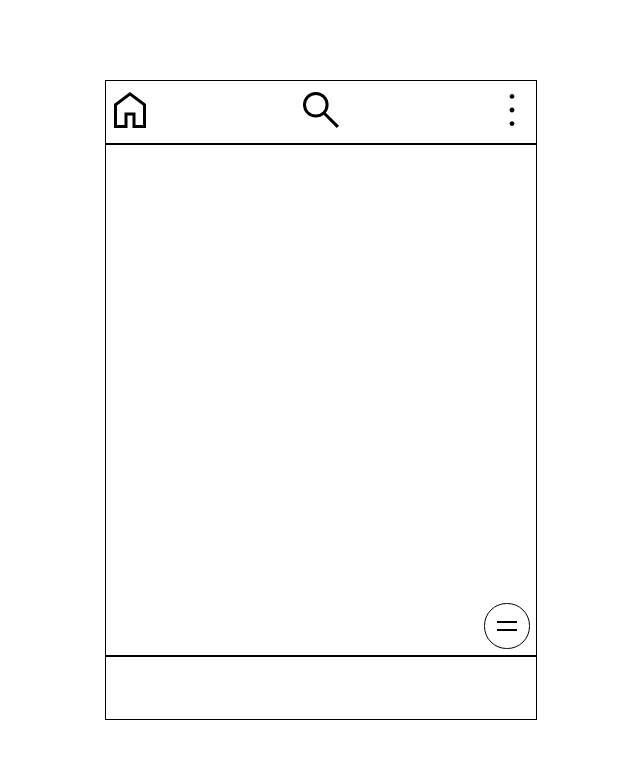
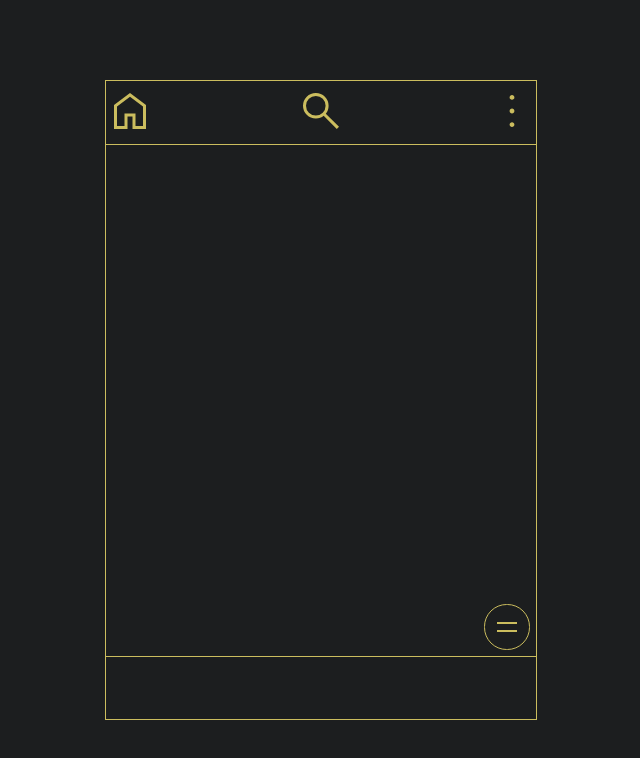
Before and after one commit to samtur/mobileMenu, a website built with webpack: page dist/index.html in a window 1280 px wide. Shown: the whole page, without its empty margins (319-959 px from the left). Built offline with Linux system fonts and the light colour scheme.

Commit message:
Finished practise menu

```diff
--- a/src/style.css
+++ b/src/style.css
@@ -108,12 +108,19 @@ button {
     font-weight: 200;
 }
 
+:root {
+    --color1: #cbbd5e;
+    --color2: #1c1e1f;
+}
+
 * {
     box-sizing: border-box;
 }
 
 
+
 body {
+    background-color: var(--color2);
     font-family: "RobotoMonoLight";
     width: 100vw;
     height: 100vh;
@@ -145,7 +152,8 @@ body {
 /* Menu Content */
 #head {
     grid-row: 1/2;
-    border: 1px black solid;
+    border: 1px var(--color1) solid;
+    border-bottom: 0px;
     display: flex;
     justify-content: space-between;
     align-items: center;
@@ -153,12 +161,13 @@ body {
 
 #body {
     grid-row: 2/3;
-    border: 1px black solid;
+    border: 1px var(--color1) solid;
+    border-bottom: 0px;
 }
 
 #footer {
     grid-row: 3/4;
-    border: 1px black solid;
+    border: 1px var(--color1) solid;
 }
 
 /* Head */
@@ -170,9 +179,10 @@ body {
 }
 
 .icon {
+    cursor: pointer;
     width: 3em;
     height: 3em;
-    filter: invert(0%) sepia(100%) saturate(5%) hue-rotate(227deg) brightness(94%) contrast(100%);
+    filter: invert(93%) sepia(13%) saturate(1654%) hue-rotate(357deg) brightness(85%) contrast(85%);
 }
 
 /* Body */
@@ -186,7 +196,7 @@ body {
 #plusbtn {
     margin: 0.4rem;
     grid-row: 2/3;
-    border: solid black 1px;
+    border: solid var(--color1) 1px;
     border-radius: 50%;
     font-size: 3em;
     width: 0.9em;
@@ -224,6 +234,7 @@ body {
 .optIcon {
     width: 1.5em;
     height: 1.5em;
+    filter: invert(93%) sepia(13%) saturate(1654%) hue-rotate(357deg) brightness(85%) contrast(85%);
 }
 
 /* Animate Menu */
@@ -248,7 +259,7 @@ body {
     left: 0;
     width: 100%;
     height: 2px;
-    background: #000;
+    background: var(--color1);
     transition: 0.5s;
 }
 
@@ -259,7 +270,7 @@ body {
     left: 0;
     width: 100%;
     height: 2px;
-    background: #000;
+    background: var(--color1);
     transition: 0.5s;
 }
 
@@ -274,6 +285,7 @@ body {
 }
 
 ul li {
+    color: var(--color1);
     transition: 0.5s;
     visibility: hidden;
     opacity: 0;
```
Also changed, not shown: dist/main.js.
